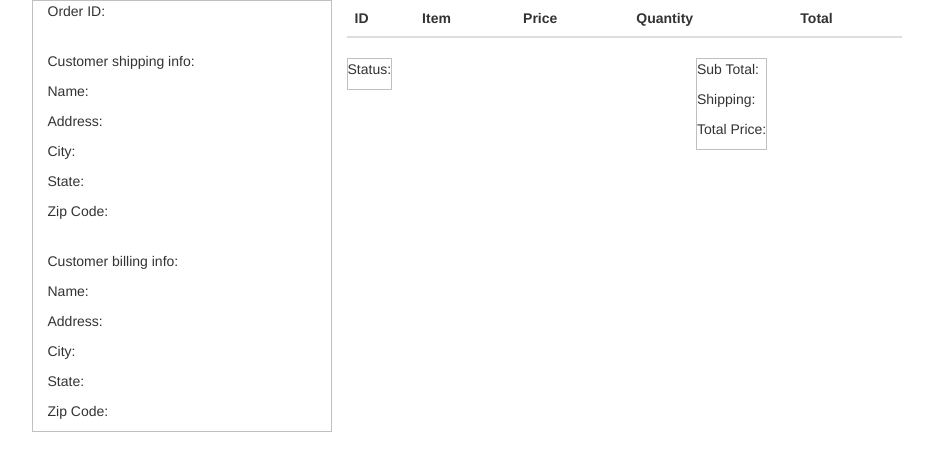
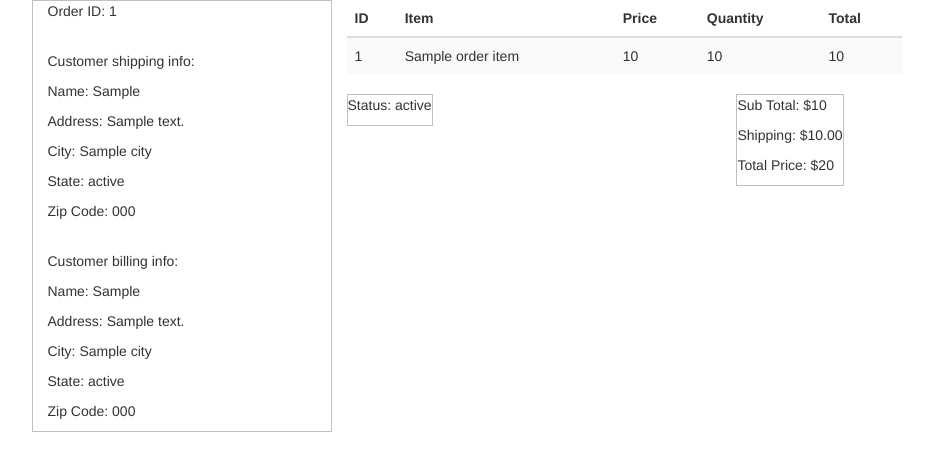
Before and after one commit to m272cels/cd_ecommerce, a CodeIgniter app: template ci_clean_version-master/application/views/orders/order.php in a window 1280 px wide. Shown: the top 471 px of the page, without its empty margins (121-1054 px from the left). Run offline with CodeIgniter, Linux system fonts and the light colour scheme; the template is opened without the code that fills it: most values are stand-ins (such as "Sample title", 1, 10 or a date in 2020); lists and menus that the app fills with data are empty.

Commit message:
show orders page implemented front to back

```diff
--- a/ci_clean_version-master/application/config/database.php
+++ b/ci_clean_version-master/application/config/database.php
@@ -15,7 +15,7 @@ else
 	$db['default']['hostname'] = 'localhost';
 	$db['default']['username'] = 'root';
 	$db['default']['password'] = '';
-	$db['default']['database'] = 'mydb';
+	$db['default']['database'] = 'dojo_ecommerce';
 }
 
 $db['default']['dbdriver'] = 'mysql';
--- a/ci_clean_version-master/application/views/orders/order.php
+++ b/ci_clean_version-master/application/views/orders/order.php
@@ -9,19 +9,19 @@
     <div class="container">
         <div class="row">
             <div id="order-info" class="col-sm-4 col-sm-offset-1">
-                <p>Order ID: </p><br>
+                <p>Order ID: <?= $order_info['id'] ?></p><br>
                 <p>Customer shipping info: </p>
-                <p>Name: </p>
-                <p>Address: </p>
-                <p>City: </p>
-                <p>State: </p>
-                <p>Zip Code: </p><br>
+                <p>Name: <?= $shipping_info['first_name'] ?></p>
+                <p>Address: <?= $shipping_info['address'] ?></p>
+                <p>City: <?= $shipping_info['city'] ?></p>
+                <p>State: <?= $shipping_info['state'] ?></p>
+                <p>Zip Code: <?= $shipping_info['zipcode'] ?></p><br>
                 <p>Customer billing info: </p>
-                <p>Name: </p>
-                <p>Address: </p>
-                <p>City: </p>
-                <p>State: </p>
-                <p>Zip Code: </p>
+                <p>Name: <?= $billing_info['first_name'] ?></p>
+                <p>Address: <?= $billing_info['address'] ?></p>
+                <p>City: <?= $billing_info['city'] ?></p>
+                <p>State: <?= $billing_info['state'] ?></p>
+                <p>Zip Code: <?= $billing_info['zipcode'] ?></p>
             </div>
             <div id="order-table" class="col-sm-6">
                 <table class="table table-striped">
@@ -35,15 +35,28 @@
                         </tr>
                     </thead>
                     <tbody>
+<?php
+    foreach ($order_items as $item) {
+?>
+                        <tr>
+                            <td><?= $item['id'] ?></td>
+                            <td><?= $item['name'] ?></td>
+                            <td><?= $item['price'] ?></td>
+                            <td><?= $item['quantity'] ?></td>
+                            <td><?= $item['total'] ?></td>
+                        </tr>
+<?php
+    }
+?>
                     </tbody>
                 </table>
                 <div id="order-status">
-                    <p>Status: </p>
+                    <p>Status: <?= $order_info['status'] ?></p>
                 </div>
                 <div id="order-final">
-                    <p>Sub Total: </p>
-                    <p>Shipping: </p>
-                    <p>Total Price: </p>
+                    <p>Sub Total: $<?= $order_info['total'] ?></p>
+                    <p>Shipping: $10.00</p>
+                    <p>Total Price: $<?= $order_info['total'] + 10 ?></p>
                 </div>
             </div>
         </div>
```
Also changed, not shown: ci_clean_version-master/application/controllers/orders.php (+8 -4 lines), ci_clean_version-master/application/models/order.php (+6 -6 lines).
